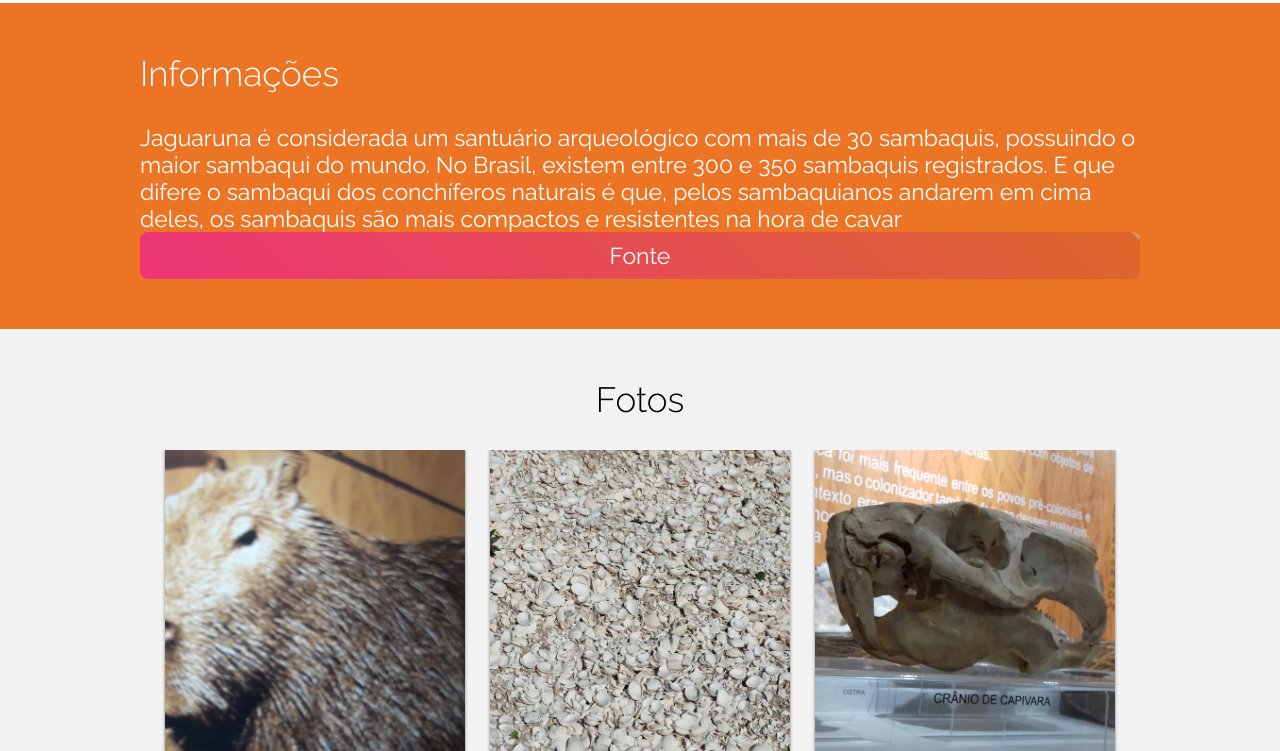
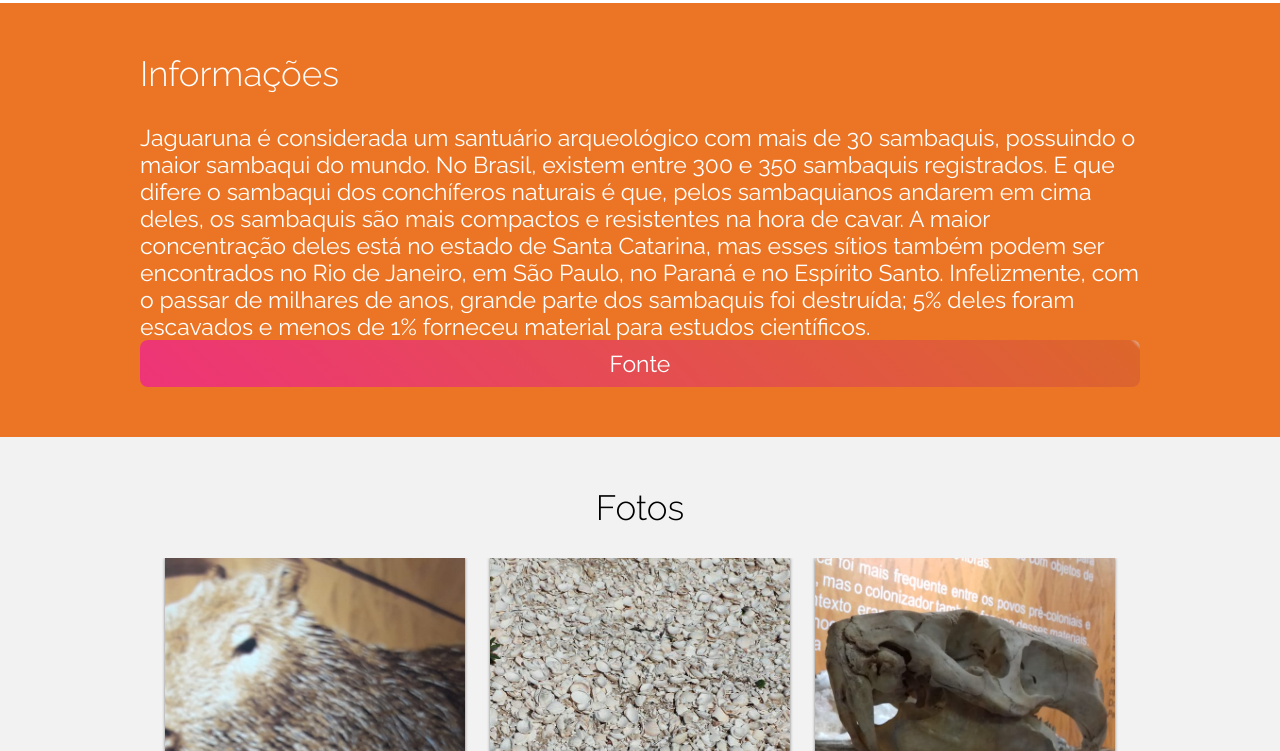
Before and after one commit to R3yfogui/Peco, a plain HTML site: page index.html in a window 1280 px wide. Shown: the part 897-1648 px from the top of the page. Drawn offline with Linux system fonts and the light colour scheme.

Commit message:
Update index.html

```diff
--- a/index.html
+++ b/index.html
@@ -53,7 +53,7 @@
     <section class="info">
         <div class="container">
             <h2 class="titulo left">Informações</h2>
-            <p style="font-size: 23px;">Jaguaruna é considerada um santuário arqueológico com mais de 30 sambaquis, possuindo o maior sambaqui do mundo. No Brasil, existem entre 300 e 350 sambaquis registrados. E que difere o sambaqui dos conchíferos naturais é que, pelos sambaquianos andarem em cima deles, os sambaquis são mais compactos e resistentes na hora de cavar<br><a href="https://turismo.jaguaruna.sc.gov.br/o-que-fazer/item/sambaquis1#:~:text=Jaguaruna%20%C3%A9%20considerada%20um%20santu%C3%A1rio,o%20maior%20sambaqui%20do%20mundo">Fonte</a></p>
+            <p style="font-size: 23px;">Jaguaruna é considerada um santuário arqueológico com mais de 30 sambaquis, possuindo o maior sambaqui do mundo. No Brasil, existem entre 300 e 350 sambaquis registrados. E que difere o sambaqui dos conchíferos naturais é que, pelos sambaquianos andarem em cima deles, os sambaquis são mais compactos e resistentes na hora de cavar. A maior concentração deles está no estado de Santa Catarina, mas esses sítios também podem ser encontrados no Rio de Janeiro, em São Paulo, no Paraná e no Espírito Santo. Infelizmente, com o passar de milhares de anos, grande parte dos sambaquis foi destruída; 5% deles foram escavados e menos de 1% forneceu material para estudos científicos.<br><a href="https://turismo.jaguaruna.sc.gov.br/o-que-fazer/item/sambaquis1#:~:text=Jaguaruna%20%C3%A9%20considerada%20um%20santu%C3%A1rio,o%20maior%20sambaqui%20do%20mundo">Fonte</a></p>
         </div>
     </section>
 
```
